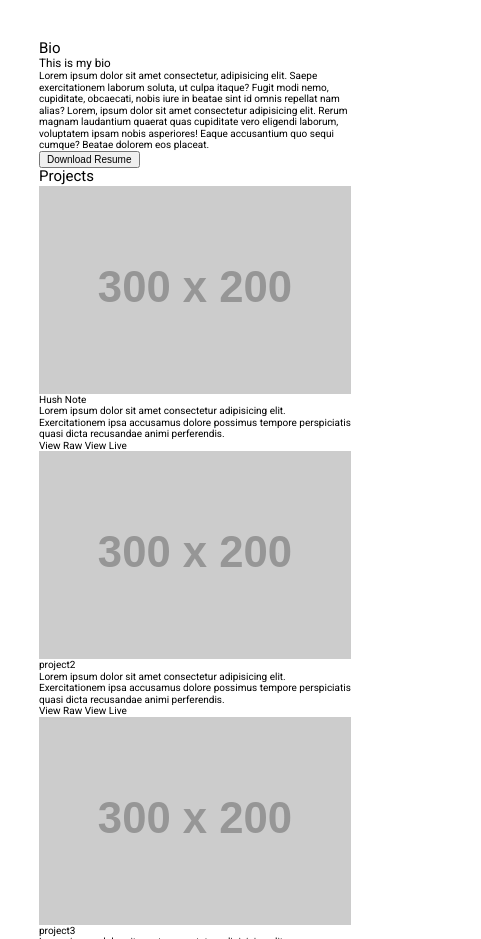
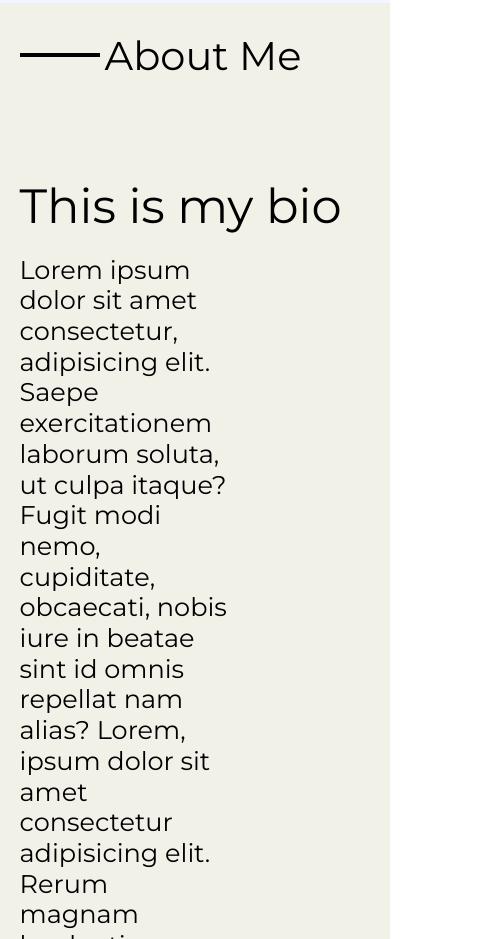
Before and after one commit to davidallenjordan/portfolio, a plain HTML site: page index.html in a window 390 px wide. Shown: the part 1061-2000 px from the top of the page, 481 px wide, since content can reach past the window. Drawn offline with nearby package versions, Linux system fonts and the light colour scheme; placeholder pictures from the web are drawn by us.

Commit message:
50% styling finished

```diff
--- a/index.html
+++ b/index.html
@@ -7,10 +7,9 @@
   <script src="https://kit.fontawesome.com/46911dc7bd.js" crossorigin="anonymous"></script>
   <link rel="stylesheet" href="https://cdn.jsdelivr.net/gh/konpa/devicon@master/devicon.min.css">
   <link rel="stylesheet" href="./styles/style.css">
-  <link href="https://fonts.googleapis.com/css2?family=Roboto:wght@300;400;500;700&display=swap" rel="stylesheet">
-</head>
-<body>
-
+<link href="https://fonts.googleapis.com/css2?family=Manrope:wght@800&family=Russo+One&display=swap" rel="stylesheet">
+<link
+<link href="https://fonts.googleapis.com/css2?family=Montserrat:wght@200;300;400;500;600;700;800&family=Roboto+Slab:wght@300;400;500;700&display=swap" rel="stylesheet">   rel="stylesheet">
   <header>
 
     <!-- Navigation bar -->
@@ -26,19 +25,15 @@
 
     <!-- Hero statement with typeWriter effect, hero image -->
 
-    <div class="wrapper headerFlex">
+    <div class="wrapperHeader headerFlex">
 
       <div class="heroBanner">
         <h1><span>Hello,</span><span>I am</span><span>David Allen-Jordan</span></h1>
         <p class="typewriterEffect">A Web Developer</p>
       </div>
 
-      <div class="heroImageContainer">
       <div class="heroImage">
         <img src="./assets/temporary.jpeg" alt="A profile picture of a developer looking for a job.">
-        </div>
-
-        <div aria-hidden="true" class="imageShadow"></div>
       </div>
 
     </div>
@@ -49,10 +44,10 @@
 
     <!-- Biography statement, download resume link -->
 
-    <section class="bio" id="bio">
-      <div class="wrapper">
+    <section class="aboutMe" id="AboutMe">
+      <div class="wrapper aboutMeContainer">
 
-        <h2>Bio</h2>
+        <h2>About Me</h2>
 
         <h3>This is my bio</h3>
         <p>Lorem ipsum dolor sit amet consectetur, adipisicing elit. Saepe exercitationem laborum soluta, ut culpa itaque? Fugit modi nemo, cupiditate, obcaecati, nobis iure in beatae sint id omnis repellat nam alias? Lorem, ipsum dolor sit amet consectetur adipisicing elit. Rerum magnam laudantium quaerat quas cupiditate vero eligendi laborum, voluptatem ipsam nobis asperiores! Eaque accusantium quo sequi cumque? Beatae dolorem eos placeat.</p>
@@ -75,13 +70,16 @@
             <div class="projectContainer">
 
               <div class="projectImage">
-                <img src="http://via.placeholder.com/300x200" alt="">
+                <img src="./assets/hushNoteMockup.png" alt="laptop and mobile phone views of Hush Note app">
               </div>
 
+              <div class="projectInfo">
                 <h4>Hush Note</h4>
                 <p>Lorem ipsum dolor sit amet consectetur adipisicing elit. Exercitationem ipsa accusamus dolore possimus tempore perspiciatis quasi dicta recusandae animi perferendis.</p>
-              <a href="" >View Raw</a>
+                <p>React, Firebase, JavaScript</p>
+                <a href="" >View Repo</a>
                 <a href="" >View Live</a>
+              </div>
 
             </div>
           </li>
@@ -90,13 +88,16 @@
             <div class="projectContainer">
 
               <div class="projectImage">
-                <img src="http://via.placeholder.com/300x200" alt="">
+                <img src="./assets/hushNoteMockup.png" alt="">
               </div>
 
+              <div class="projectInfo">
                 <h4>project2</h4>
                 <p>Lorem ipsum dolor sit amet consectetur adipisicing elit. Exercitationem ipsa accusamus dolore possimus tempore perspiciatis quasi dicta recusandae animi perferendis.</p>
-              <a href="" >View Raw</a>
+                <p>React, Firebase, JavaScript</p>
+                <a href="" >View Repo</a>
                 <a href="" >View Live</a>
+              </div>
 
             </div>
           </li>
@@ -105,13 +106,16 @@
             <div class="projectContainer">
 
               <div class="projectImage">
-                <img src="http://via.placeholder.com/300x200" alt="">
+                <img src="./assets/hushNoteMockup.png" alt="">
               </div>
 
+              <div class="projectInfo">
                 <h4>project3</h4>
                 <p>Lorem ipsum dolor sit amet consectetur adipisicing elit. Exercitationem ipsa accusamus dolore possimus tempore perspiciatis quasi dicta recusandae animi perferendis.</p>
-              <a href="" >View Raw</a>
+                <p>React, Firebase, JavaScript</p>
+                <a href="" >View Repo</a>
                 <a href="" >View Live</a>
+              </div>
 
             </div>
           </li>
@@ -120,13 +124,16 @@
             <div class="projectContainer">
 
               <div class="projectImage">
-                <img src="http://via.placeholder.com/300x200" alt="">
+                <img src="./assets/hushNoteMockup.png" alt="">
               </div>
 
+              <div class="projectInfo">
                 <h4>project4</h4>
                 <p>Lorem ipsum dolor sit amet consectetur adipisicing elit. Exercitationem ipsa accusamus dolore possimus tempore perspiciatis quasi dicta recusandae animi perferendis.</p>
-              <a href="" >View Raw</a>
+                <p>React, Firebase, JavaScript</p>
+                <a href="" >View Repo</a>
                 <a href="" >View Live</a>
+              </div>
 
             </div>
           </li>
--- a/styles/sass/_global.scss
+++ b/styles/sass/_global.scss
@@ -26,9 +26,38 @@ body {
   font-size: 62.5%;
 }
 
-// Wrapper
+// Wrappers
+.wrapperHeader {
+  width: 80%;
+}
+
 .wrapper {
-  width: 80%;
+  width: 90%;
+}
+
+.wrapperHeader,
+.wrapper {
   max-width: 1240px;
   margin: 0 auto;
 }
+
+button,
+.projects a {
+  padding: 10px 30px;
+  cursor: pointer;
+  font-size: 1.6rem;
+  font-family: $baseFont;
+  color: $black;
+  background: linear-gradient(to right, green 50%, $white 50%);
+  background-size: 200% 100%;
+  background-position: right bottom;
+  border: 2px solid $black;
+  transition: all 0.3s ease;
+
+  &:hover,
+  &:focus {
+    background-position: left bottom;
+    border: 2px solid green;
+    color: $white;
+  }
+}
--- a/styles/sass/_header.scss
+++ b/styles/sass/_header.scss
@@ -1,13 +1,12 @@
 header {
   background: #f4f6ff;
-  margin-bottom: 50px;
 }
 
 // Navigation
 nav {
   ul {
     @include flex (row, left,   center);
-    padding: 20px 0 0 20px;
+    padding: 20px 0 0 50px;
   }
 
   li {
@@ -53,16 +52,5 @@ header {
 .heroImage {
   margin: 100px 0 80px 0;
   max-width: 400px;
-
-  position: relative;
+  box-shadow: 25px 25px rgba(0, 128, 0, 0.591);
 }
-
-.imageShadow {
-  width: 120%;
-  height: 120%;
-  background: green;
-
-  position: absolute;
-  top: 0;
-  right: 0;
-}
--- a/styles/sass/_main.scss
+++ b/styles/sass/_main.scss
@@ -0,0 +1,95 @@
+// Main Headings
+h2 {
+  padding: 30px 0 100px 85px;
+  position: relative;
+
+  &:before {
+    content: '';
+    width: 80px;
+    height: 4px;
+    background: $black;
+
+    position: absolute;
+    left: 0;
+    top: 50px;
+  }
+}
+
+// About Me Section
+.aboutMe {
+  background: #f1f1e8;
+
+  p {
+    padding-bottom: 100px;
+    width: 60%;
+  }
+
+  button {
+    margin-bottom: 60px;
+    width: 310px;
+    align-self: flex-end;
+  }
+}
+
+.aboutMeContainer {
+  @include flex (column, 0, 0)
+}
+
+h3 {
+  padding-bottom: 20px;
+}
+
+// Projects Section
+.projectContainer {
+  @include flex (row, center, 0);
+  flex-wrap: wrap;
+  padding-bottom: 100px;
+
+  &:after {
+    content: '';
+    width: 95%;
+    height: 1px;
+    background: $black;
+    margin-top: 100px;
+  }
+}
+
+.projectImage {
+  margin-right: 50px;
+  flex: 1 1 250px;
+  max-width: 450px;
+}
+
+.projectInfo {
+  flex: 1 1 400px;
+  max-width: 40%;
+}
+
+h4 {
+  padding-bottom: 5px;
+}
+
+.projects {
+  background: #f1f1e8;
+
+  // Reversing every other project layout
+  ul li:nth-of-type(2) .projectContainer,
+  ul li:nth-of-type(4) .projectContainer {
+    flex-direction: row-reverse;
+  }
+
+  ul li:nth-of-type(4) .projectContainer {
+    &:after {
+      width: 0;
+      height: 0;
+    }
+  }
+
+  .projectContainer p:last-of-type {
+    padding: 10px 0 30px 0;
+  }
+
+  a:first-of-type {
+    margin-right: 5px;
+  }
+}
--- a/styles/sass/_typography.scss
+++ b/styles/sass/_typography.scss
@@ -1,10 +1,9 @@
 h1,
 h2,
 h3,
-h4,
 p,
 a {
-  font-family: $temp;
+  font-family: $baseFont;
   color: $black;
 }
 
@@ -26,9 +25,38 @@ h1 {
   span:nth-of-type(3) {
     font-size: 4rem;
     background: linear-gradient(to top, rgba(2, 87, 2, 0.413) 35%, transparent 35%);
+    font-family: $heroFont;
   }
 }
 
-header p {
+p {
   font-size: 1.6rem;
+  line-height: 1.2;
 }
+
+// Main
+
+h2 {
+  font-size: 2.5rem;
+}
+
+h3 {
+  font-size: 3rem;
+}
+
+h4 {
+  font-size: 2.25rem;
+  font-family: $titleFont;
+  font-weight: 700;
+  letter-spacing: 1.25px;
+}
+
+// Projects
+.projectContainer p:first-of-type {
+  font-size: 1.4rem;
+}
+
+.projectContainer p:last-of-type {
+  font-size: 1.2rem;
+  font-weight: 600;
+}
--- a/styles/sass/_variables.scss
+++ b/styles/sass/_variables.scss
@@ -1,5 +1,9 @@
 // Fonts
-$temp: 'Roboto', sans-serif;
+$baseFont: 'Montserrat', sans-serif;
+$titleFont: 'Roboto Slab', serif;
+$heroFont: 'Manrope', sans-serif;
+
 
 // Colours
 $black: #000;
+$white: #FFF;
--- a/styles/sass/style.scss
+++ b/styles/sass/style.scss
@@ -1,7 +1,7 @@
 @import 'setup';
-@import 'global';
 @import 'variables';
 @import 'mixins';
+@import 'global';
 @import 'typography';
 @import 'header';
 @import 'main';
```
Also changed, not shown: assets/hushNotemockup.png (added), styles/style.css, 2 other files. Lines whose indentation alone changed are shown as unchanged.
